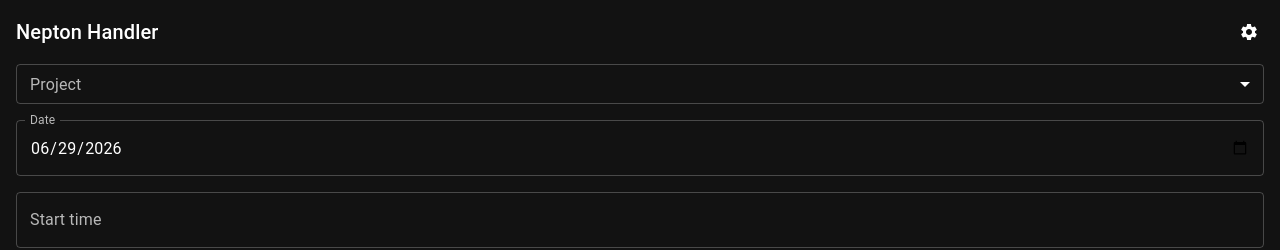
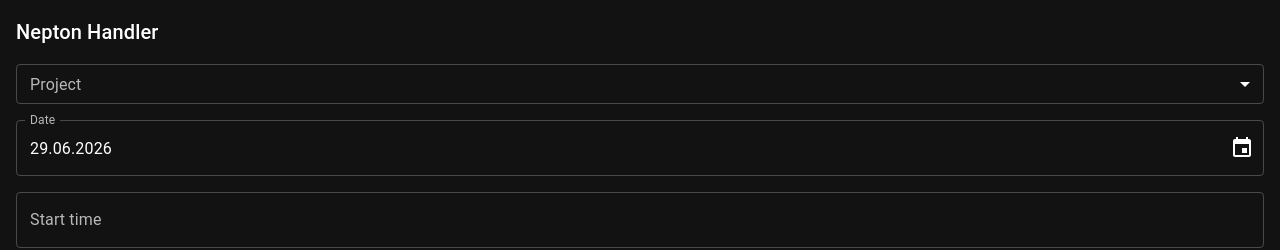
Before and after one commit to TetrisBattle/NeptonHandler, a React (Vite) app: page / in a window 1280 px wide. Shown: the top 250 px of the page. Built offline with nearby package versions, Linux system fonts and the light colour scheme; some icons are missing.

Commit message:
Add date picker

```diff
--- a/package.json
+++ b/package.json
@@ -13,8 +13,10 @@
 	"dependencies": {
 		"@emotion/react": "^11.14.0",
 		"@emotion/styled": "^11.14.0",
-		"@mui/icons-material": "^6.4.5",
-		"@mui/material": "^6.4.0",
+		"@mui/icons-material": "^7.3.11",
+		"@mui/material": "^7.3.11",
+		"@mui/x-date-pickers": "^9.11.0",
+		"dayjs": "^1.11.20",
 		"react": "^19.0.0",
 		"react-dom": "^19.0.0"
 	},
--- a/src/App.tsx
+++ b/src/App.tsx
@@ -8,6 +8,8 @@ import MenuItem from '@mui/material/MenuItem'
 import Select from '@mui/material/Select'
 import TextField from '@mui/material/TextField'
 import Typography from '@mui/material/Typography'
+import { DatePicker } from '@mui/x-date-pickers/DatePicker'
+import dayjs from 'dayjs'
 import { useEffect, useRef, useState } from 'react'
 import { type Status, useAddEntry } from './hooks/useAddEntry'
 import { useProjectConfigs } from './hooks/useProjectConfigs'
@@ -123,13 +125,12 @@ export default function App() {
 						</Select>
 					</FormControl>
 
-					<TextField
+					<DatePicker
 						label='Date'
-						type='date'
-						value={date}
-						onChange={(e) => setDate(e.target.value)}
-						slotProps={{ inputLabel: { shrink: true } }}
-						fullWidth
+						format='DD.MM.YYYY'
+						value={dayjs(date)}
+						onChange={(value) => setDate(value?.format('YYYY-MM-DD') ?? '')}
+						slotProps={{ textField: { fullWidth: true } }}
 					/>
 
 					<TextField
--- a/src/hooks/useAddEntry.ts
+++ b/src/hooks/useAddEntry.ts
@@ -44,6 +44,10 @@ export function useAddEntry() {
 	async function handleAdd(neptonProjectId?: string, code?: string) {
 		setStatus('idle')
 		setDiagnostic('')
+		if (!date) {
+			setStatus('error')
+			return
+		}
 
 		try {
 			const tab = await getActiveTab()
--- a/src/main.tsx
+++ b/src/main.tsx
@@ -1,20 +1,25 @@
-import CssBaseline from "@mui/material/CssBaseline";
-import { createTheme, ThemeProvider } from "@mui/material/styles";
-import React from "react";
-import ReactDOM from "react-dom/client";
-import App from "./App";
+import CssBaseline from '@mui/material/CssBaseline'
+import { createTheme, ThemeProvider } from '@mui/material/styles'
+import { AdapterDayjs } from '@mui/x-date-pickers/AdapterDayjs'
+import { LocalizationProvider } from '@mui/x-date-pickers/LocalizationProvider'
+import 'dayjs/locale/fi'
+import React from 'react'
+import ReactDOM from 'react-dom/client'
+import App from './App'
 
 const theme = createTheme({
 	palette: {
-		mode: "dark",
+		mode: 'dark',
 	},
-});
+})
 
-ReactDOM.createRoot(document.getElementById("root") as HTMLElement).render(
+ReactDOM.createRoot(document.getElementById('root') as HTMLElement).render(
 	<React.StrictMode>
 		<ThemeProvider theme={theme}>
-			<CssBaseline />
-			<App />
+			<LocalizationProvider dateAdapter={AdapterDayjs} adapterLocale='fi'>
+				<CssBaseline />
+				<App />
+			</LocalizationProvider>
 		</ThemeProvider>
 	</React.StrictMode>,
-);
+)
```
Also changed, not shown: 2 other files (tests, documents, lock files or other folders).
